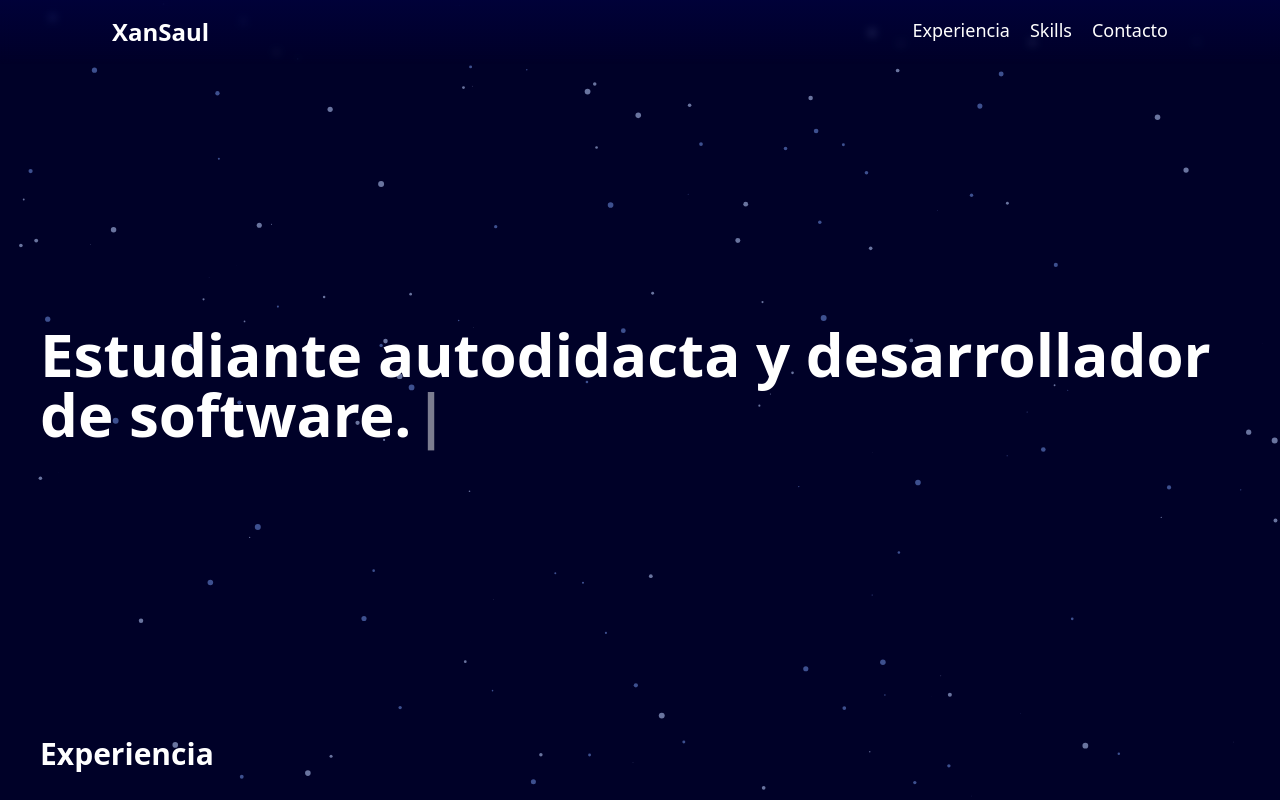
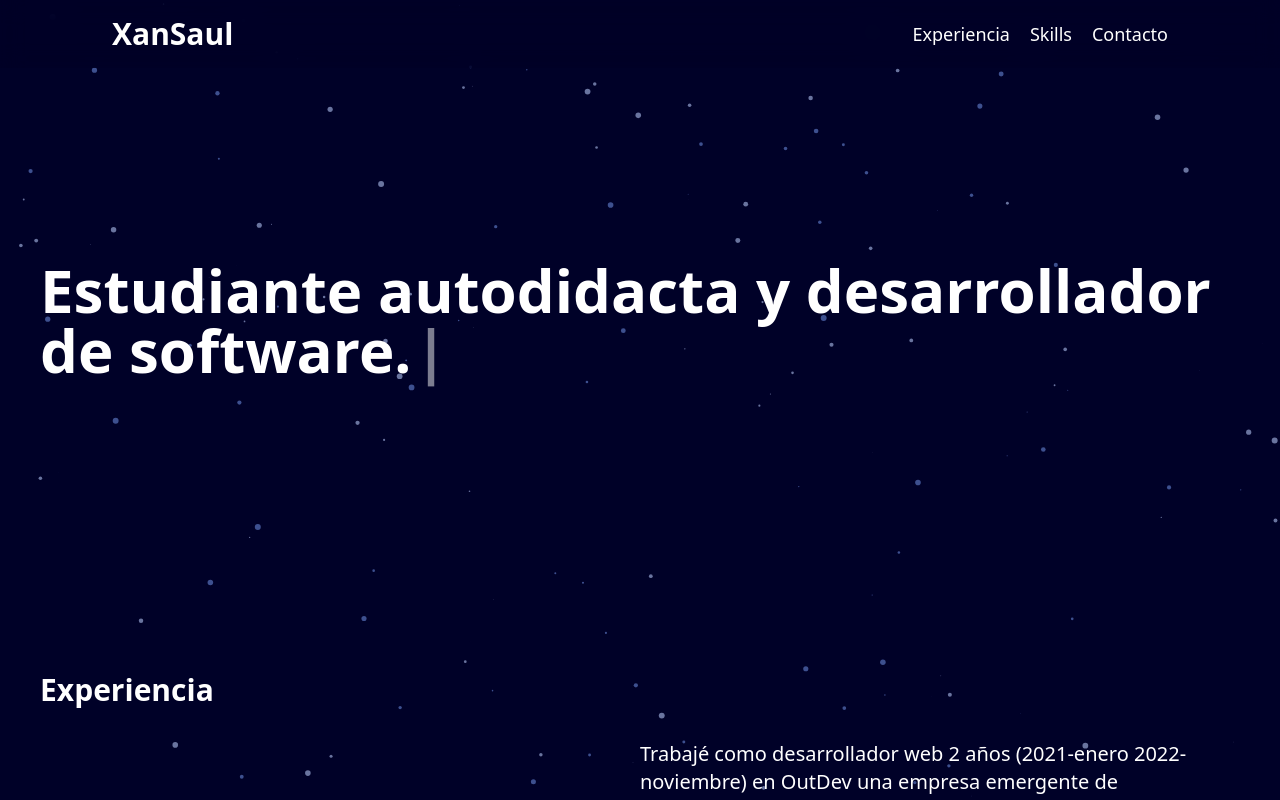
Before and after one commit to xansaul/Developer-Profile, a Next.js app: page / in a window 1280 px wide. Shown: the top 800 px of the page. Built offline with nearby package versions, Linux system fonts and the light colour scheme.

Commit message:
navbar background blur and fixed

```diff
--- a/components/ui/Navbar.tsx
+++ b/components/ui/Navbar.tsx
@@ -1,27 +1,32 @@
-import React from 'react'
-import { Link } from 'react-scroll'
+import React from "react";
+import { Link } from "react-scroll";
 
 export const Navbar = () => {
   return (
-    <nav className="h-full md:py-4 py-4 px-5 top-0  md:px-28 backdrop-blur-sm bg-gradient-to-b from-[#00013D]/80 to-transparent flex justify-between">
-      <h1 className="font-bold text-2xl">XanSaul</h1>
-    <ul className="flex gap-5 text-lg md:justify-end sm:justify-start flex-wrap">
+    <nav
+      className="md:py-4 py-6 sm:px-8 px-4 top-0 md:px-28
+        backdrop-blur-md bg-[#000126]/70 flex justify-between items-center
+        fixed w-full
+        "
+    >
+      <h1 className="font-bold md:text-3xl text-2xl">XanSaul</h1>
+      <ul className="flex gap-5 md:text-lg md:justify-end sm:justify-start flex-wrap">
         <li className="cursor-pointer">
           <Link smooth spy to="experience" href="#experience">
             Experiencia
           </Link>
         </li>
         <li className="cursor-pointer">
-        <Link smooth spy to="skills"  href="#skills">
+          <Link smooth spy to="skills" href="#skills">
             Skills
           </Link>
         </li>
         <li className="cursor-pointer">
-        <Link smooth spy to="contacts"  href="#experience">
+          <Link smooth spy to="contacts" href="#experience">
             Contacto
           </Link>
         </li>
       </ul>
     </nav>
-  )
-}
+  );
+};
```
Lines whose indentation alone changed are shown as unchanged.
